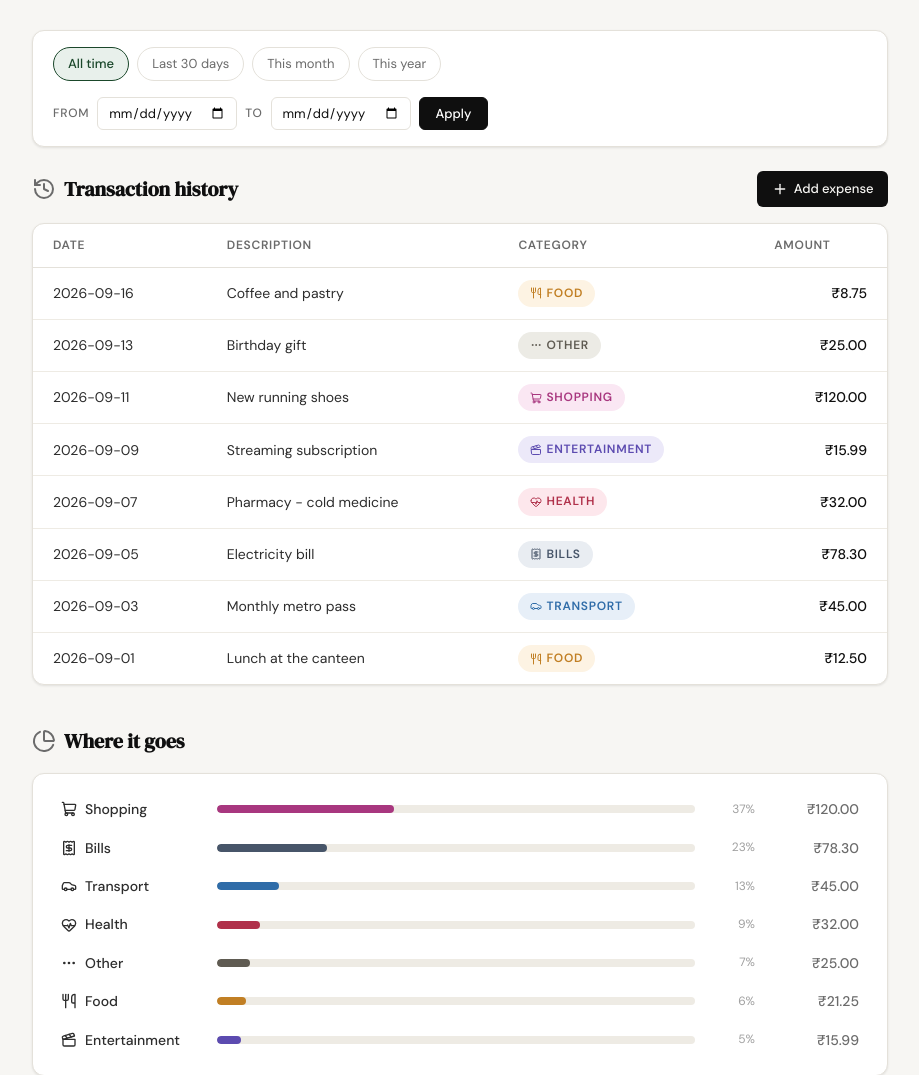
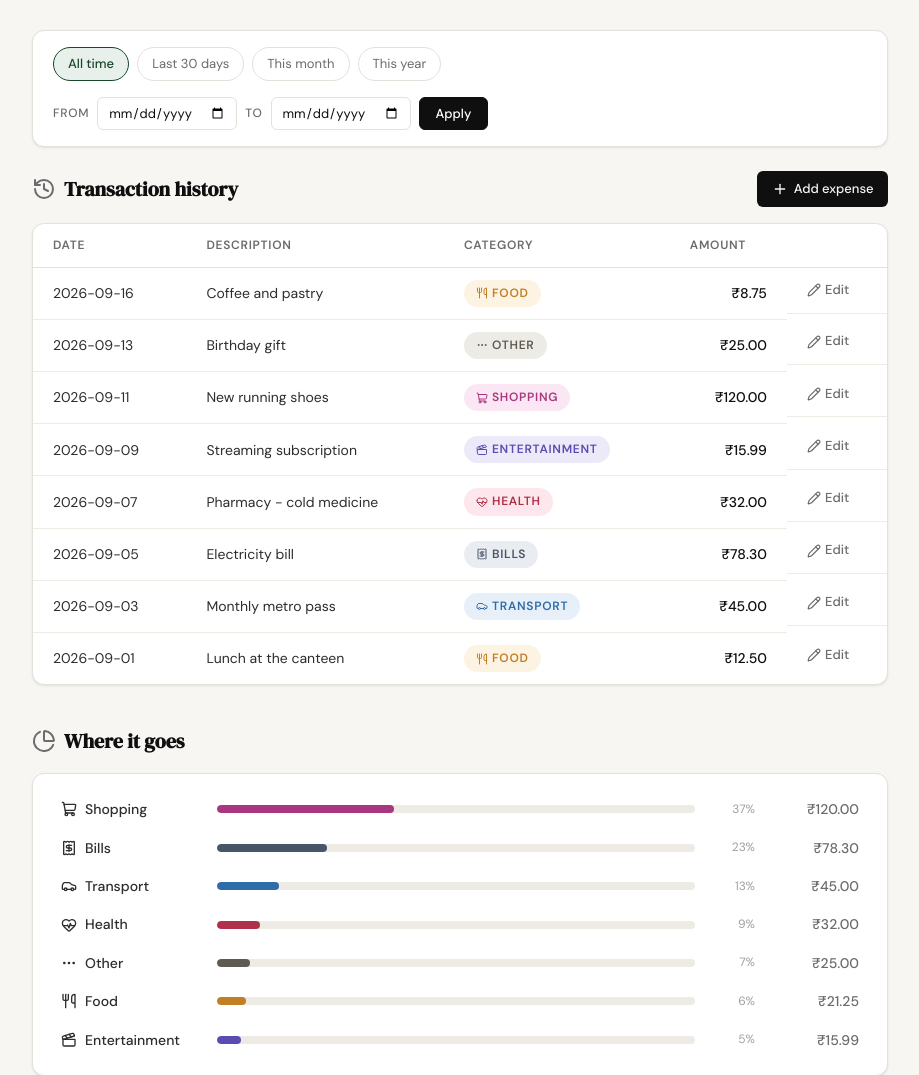
Before and after one commit to Mohit-Kumar-Thakur/Spendly, a Flask app: page /profile in a window 1280 px wide. Shown: the part 393-1468 px from the top of the page, without its empty margins (180-1099 px from the left). Run offline with Flask 3, Linux system fonts and the light colour scheme; the visitor is signed in with stand-in values (Sample User, id 1); data comes from the database, SQL or seed files in the repository.

Commit message:
Step 8: edit expense
Each row of the transaction table gains an Edit action that opens the
Step 7 form pre-filled, and saves back to the same row. The form and the
validation are reused unchanged, so an edit cannot store an amount,
category or date that adding would refuse.

The substance of the step is ownership. get_expense and update_expense
both carry AND user_id = ?, so it is the statement that enforces it
rather than an `if` in the view that a third caller could forget. An
expense belonging to someone else and an expense that does not exist give
the same 404 — a 403 would confirm the row exists, which is a way of
counting other people's records. update_expense reports whether it
changed anything and the view turns nothing into a 404, so a row deleted
between opening the form and saving it cannot produce a confirmation
banner for a write that did not happen.

created_at is never in the SET list: an edit is a correction, not a new
record.

get_recent_transactions now selects id, which the table needs to link
each row to its own page; the assertion pinning that dict's keys was
updated rather than loosened.

Co-Authored-By: Claude Opus 5 <noreply@anthropic.com>

```diff
--- a/app.py
+++ b/app.py
@@ -5,6 +5,7 @@ from datetime import date, datetime, timedelta
 
 from flask import (
     Flask,
+    abort,
     g,
     redirect,
     render_template,
@@ -20,10 +21,12 @@ from database.db import (
     create_expense,
     create_user,
     get_db,
+    get_expense,
     get_user_by_email,
     get_user_by_id,
     init_db,
     seed_db,
+    update_expense,
 )
 
 app = Flask(__name__)
@@ -346,7 +349,22 @@ MAX_DESCRIPTION = 200
 # the sentence below or nothing at all.
 NOTICES = {
     "added": "Expense added.",
+    "updated": "Expense updated.",
 }
+
+
+def owned_expense_or_404(expense_id):
+    """Fetch one of the logged-in user's expenses, or give up with a 404.
+
+    Every method of the edit and delete routes goes through here, so the
+    four of them cannot drift apart on the ownership check. 404 rather
+    than 403 for someone else's expense: a 403 would confirm that the
+    expense exists, which is a way of counting other people's records.
+    """
+    expense = get_expense(expense_id, current_user()["id"])
+    if expense is None:
+        abort(404)
+    return expense
 
 
 def render_expense_form(action, title, submit_label, expense, error=None):
@@ -512,17 +530,44 @@ def add_expense():
     # POST/redirect/GET so a refresh cannot file the same expense twice.
     return redirect(url_for("profile", added=1))
 
+@app.route("/expenses/<int:id>/edit", methods=["GET", "POST"])
+@login_required
+def edit_expense(id):
+    # Fetched before anything is parsed, so an id that is not the user's
+    # 404s without the form data ever being looked at.
+    expense = owned_expense_or_404(id)
+    action = url_for("edit_expense", id=id)
+
+    if request.method == "GET":
+        # "%.2f" so the field opens reading 12.50 rather than 12.5,
+        # matching the amount as the transaction table prints it.
+        return render_expense_form(action, "Edit expense", "Save changes", {
+            "amount": "%.2f" % expense["amount"],
+            "category": expense["category"],
+            "date": expense["date"],
+            "description": expense["description"],
+        })
+
+    values, error = validate_expense_form(request.form)
+
+    if error:
+        # The submitted values, not the stored ones — what the user is
+        # looking at is their unsaved edit, and re-rendering the database
+        # row would silently throw it away.
+        return render_expense_form(action, "Edit expense", "Save changes",
+                                   values, error)
+
+    if not update_expense(id, current_user()["id"], **values):
+        # Nothing matched, so the row went between opening the form and
+        # saving it. A confirmation banner here would be a lie.
+        abort(404)
+
+    return redirect(url_for("profile", updated=1))
+
 
 # ------------------------------------------------------------------ #
 # Placeholder routes — students will implement these                  #
 # ------------------------------------------------------------------ #
-
-
-@app.route("/expenses/<int:id>/edit")
-@login_required
-def edit_expense(id):
-    return "Edit expense — coming in Step 8"
-
 
 @app.route("/expenses/<int:id>/delete")
 @login_required
--- a/database/db.py
+++ b/database/db.py
@@ -173,6 +173,54 @@ def create_expense(user_id, amount, category, date, description=None):
         conn.close()
 
 
+def get_expense(expense_id, user_id):
+    """Return one expense belonging to this user, or None.
+
+    user_id is in the WHERE clause, not checked afterwards in Python.
+    That is what makes "no such expense" and "not yours" the same answer:
+    the caller cannot tell them apart, so nobody can count another user's
+    records by trying ids.
+    """
+    conn = get_db()
+    try:
+        return conn.execute(
+            """SELECT id, amount, category, date, description
+                 FROM expenses
+                WHERE id = ? AND user_id = ?""",
+            (expense_id, user_id),
+        ).fetchone()
+    finally:
+        conn.close()
+
+
+def update_expense(expense_id, user_id, amount, category, date, description):
+    """Overwrite the four editable columns. True if a row changed.
+
+    Carries the same doubled WHERE as get_expense, because this is the
+    statement that actually enforces ownership — the check the view did
+    before rendering the form only decided which page to show, and the
+    row may have gone since.
+
+    id, user_id and created_at are not in the SET list: created_at means
+    when the expense was first recorded, and an edit is not a new record.
+
+    Returns False rather than raising when nothing matched, so the caller
+    can answer a stale form with a 404 instead of a false confirmation.
+    """
+    conn = get_db()
+    try:
+        with conn:
+            cursor = conn.execute(
+                """UPDATE expenses
+                      SET amount = ?, category = ?, date = ?, description = ?
+                    WHERE id = ? AND user_id = ?""",
+                (amount, category, date, description, expense_id, user_id),
+            )
+        return cursor.rowcount > 0
+    finally:
+        conn.close()
+
+
 def get_user_by_id(user_id):
     """Return the user row for this id, or None.
 
--- a/database/queries.py
+++ b/database/queries.py
@@ -183,6 +183,10 @@ def get_recent_transactions(user_id, limit=10, start=None, end=None):
     Highest id means most recently entered, which is also the order a
     user expects.
 
+    id is selected so the profile table can link each row to its own edit
+    and delete pages. Nothing else needs it, but a row the user can act on
+    has to be identifiable.
+
     Returns [] for a user with no expenses.
     """
     clause, bounds = _range_clause(start, end)
@@ -190,7 +194,7 @@ def get_recent_transactions(user_id, limit=10, start=None, end=None):
     conn = get_db()
     try:
         rows = conn.execute(
-            """SELECT date, description, category, amount
+            """SELECT id, date, description, category, amount
                  FROM expenses
                 WHERE user_id = ?""" + clause + """
                 ORDER BY date DESC, id DESC
--- a/static/css/profile.css
+++ b/static/css/profile.css
@@ -374,6 +374,49 @@ td.profile-txn-amount {
     font-weight: 500;
 }
 
+/* Clipped to a 1px box rather than display:none, which would take the
+   label out of the accessibility tree along with the pixels. */
+.profile-visually-hidden {
+    position: absolute;
+    width: 1px;
+    height: 1px;
+    padding: 0;
+    margin: -1px;
+    overflow: hidden;
+    clip-path: inset(50%);
+    white-space: nowrap;
+    border: 0;
+}
+
+/* Row actions. A flex row from the start because Step 9 puts Delete
+   beside Edit. Quiet by default — eight rows of loud links would compete
+   with the amounts, which are what the table is actually for. */
+.profile-txn-actions {
+    display: flex;
+    align-items: center;
+    gap: 12px;
+    white-space: nowrap;
+}
+
+.profile-txn-actions a {
+    display: inline-flex;
+    align-items: center;
+    gap: 4px;
+    font-size: 0.8125rem;
+    font-weight: 500;
+    color: var(--ink-muted);
+    transition: color 0.15s;
+}
+
+.profile-txn-actions a:hover {
+    color: var(--accent);
+}
+
+.profile-txn-actions svg {
+    width: 14px;
+    height: 14px;
+}
+
 /* ---- Category breakdown ---- */
 
 .profile-breakdown {
--- a/templates/profile.html
+++ b/templates/profile.html
@@ -119,12 +119,16 @@
                             <th>Description</th>
                             <th>Category</th>
                             <th class="profile-txn-amount">Amount</th>
+                            {# A real label rather than an empty cell, clipped
+                               out of sight but not out of the accessibility
+                               tree, so the column is announced. #}
+                            <th><span class="profile-visually-hidden">Actions</span></th>
                         </tr>
                     </thead>
                     <tbody>
                         {% if not expenses %}
                         <tr>
-                            <td class="profile-empty" colspan="4">
+                            <td class="profile-empty" colspan="5">
                                 {% if has_expenses %}
                                 No expenses in {{ date_filter["label"] }}.
                                 {% else %}
@@ -145,6 +149,13 @@
                                 </span>
                             </td>
                             <td class="profile-txn-amount">₹{{ "%.2f"|format(expense["amount"]) }}</td>
+                            <td class="profile-txn-actions">
+                                <a href="{{ url_for('edit_expense', id=expense['id']) }}"
+                                   aria-label="Edit {{ expense['description'] or expense['category'] }}">
+                                    <i data-lucide="pencil"></i>
+                                    Edit
+                                </a>
+                            </td>
                         </tr>
                         {% endfor %}
                     </tbody>
```
Also changed, not shown: tests/test_backend_connection.py (+2 -1 lines), tests/test_edit_expense.py (added, +336 -0 lines), tests/test_login.py (+1 -1 lines).
